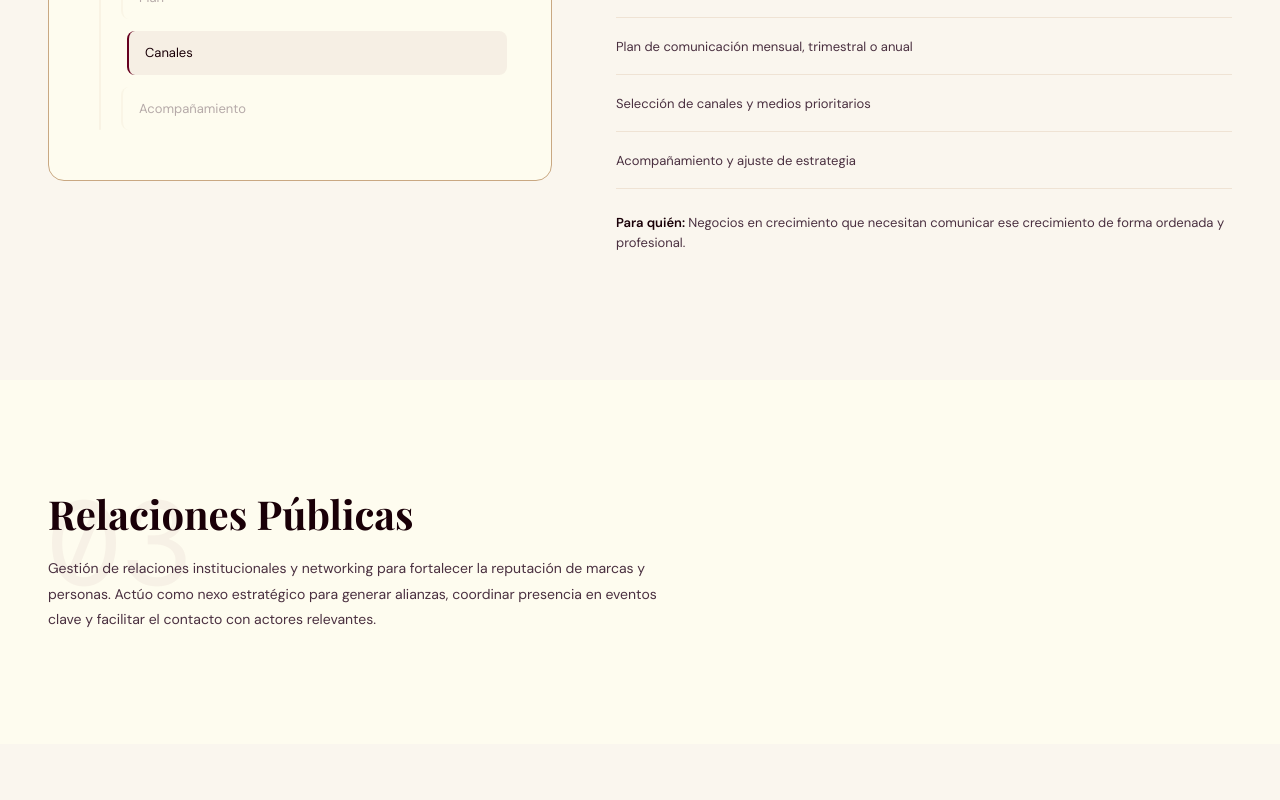
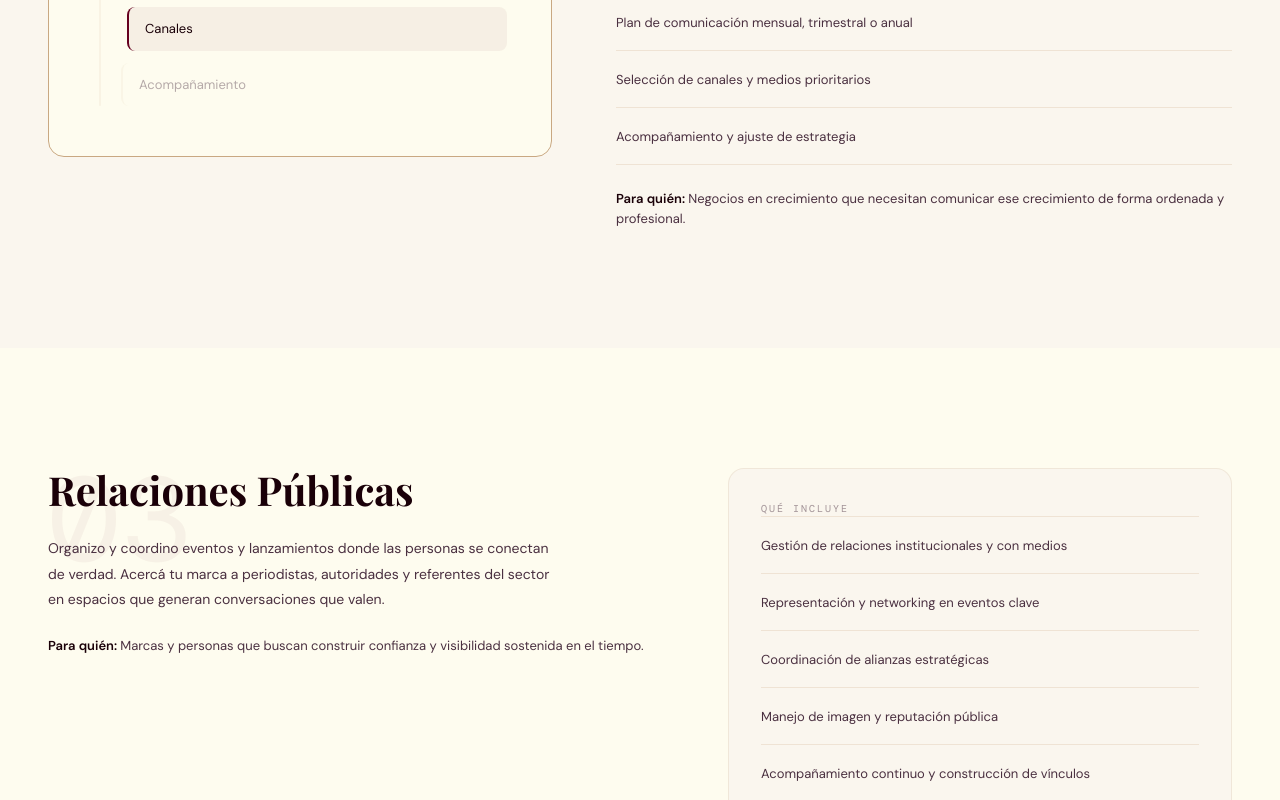
Before and after one commit to NicolasDebe/sanchezmarian-web, a Next.js app: page /servicios in a window 1280 px wide. Shown: the part 2000-2800 px from the top of the page. Built offline with nearby package versions, Linux system fonts and the light colour scheme; a web font is replaced by a local one.

Commit message:
Integrar 3 fotos: bio, sobre-marian, contacto

```diff
--- a/components/servicios-page-sections.tsx
+++ b/components/servicios-page-sections.tsx
@@ -25,6 +25,14 @@ const ESTRATEGIA_INCLUDES = [
   "Acompañamiento y ajuste de estrategia",
 ]
 const PASOS = ["Diagnóstico", "Posicionamiento", "Plan", "Canales", "Acompañamiento"]
+
+const RRPP_INCLUDES = [
+  "Gestión de relaciones institucionales y con medios",
+  "Representación y networking en eventos clave",
+  "Coordinación de alianzas estratégicas",
+  "Manejo de imagen y reputación pública",
+  "Acompañamiento continuo y construcción de vínculos",
+]
 
 /* ─── shared ─────────────────────────────────────────────────── */
 function IncludesList({ items, dark = false }: { items: string[]; dark?: boolean }) {
@@ -183,7 +191,7 @@ function TypewriterSuffix() {
 ═══════════════════════════════════════════════════════════════ */
 function ServicioPrensaSection() {
   return (
-    <section id="01" className="bg-bordo py-24 lg:py-32">
+    <section id="01" className="bg-bordo py-[120px]">
       <div className="max-w-7xl mx-auto px-6 lg:px-12 grid grid-cols-1 lg:grid-cols-[55fr_45fr] gap-12 lg:gap-16 items-start">
 
         <motion.div
@@ -306,7 +314,7 @@ function AnimatedSteps() {
 
 function ServicioEstrategiaSection() {
   return (
-    <section id="02" className="bg-hueso-oscuro py-24 lg:py-32">
+    <section id="02" className="bg-hueso-oscuro py-[120px]">
       <div className="max-w-7xl mx-auto px-6 lg:px-12 grid grid-cols-1 lg:grid-cols-[45fr_55fr] gap-12 lg:gap-16 items-center">
 
         <motion.div variants={fadeLeft} initial="hidden" whileInView="visible" viewport={viewportOnce}>
@@ -357,105 +365,47 @@ function ServicioEstrategiaSection() {
 ═══════════════════════════════════════════════════════════════ */
 function ServicioRRPPSection() {
   return (
-    <section id="03" className="bg-hueso py-24 lg:py-28">
-      <div className="max-w-7xl mx-auto px-6 lg:px-12 relative">
-        <span
-          className="absolute -top-2 left-6 lg:left-12 font-mono leading-none text-bordo select-none pointer-events-none"
-          style={{ fontSize: 120, opacity: 0.04 }}
-          aria-hidden
-        >
-          03
-        </span>
-        <motion.div
-          variants={fadeUpStagger}
-          initial="hidden"
-          whileInView="visible"
-          viewport={viewportOnce}
-          className="relative z-10 max-w-[640px]"
-        >
-          <motion.h2 variants={fadeUp} className="font-playfair font-bold text-negro-bordo text-[40px] leading-[1.1] mb-5">
-            Relaciones Públicas
-          </motion.h2>
-          <motion.p variants={fadeUp} className="font-sans text-[14px] text-gris-bordo leading-[1.8]">
-            Gestión de relaciones institucionales y networking para fortalecer la reputación de
-            marcas y personas. Actúo como nexo estratégico para generar alianzas, coordinar
-            presencia en eventos clave y facilitar el contacto con actores relevantes.
-          </motion.p>
-        </motion.div>
-      </div>
-    </section>
-  )
-}
-
-/* ═══════════════════════════════════════════════════════════════
-   CAMBIO 5 — COMPARACIÓN: "Conversemos →"
-═══════════════════════════════════════════════════════════════ */
-const COMPARACION = [
-  { num: "01", name: "Prensa y Comunicación",    frase: "Quiero salir en los medios.",           duracion: "Campañas puntuales o mensuales", featured: true  },
-  { num: "02", name: "Comunicación Estratégica", frase: "Necesito un plan de comunicación.",      duracion: "Trimestral o anual",             featured: false },
-  { num: "03", name: "Relaciones Públicas",       frase: "Quiero construir red y reputación.",    duracion: "Acompañamiento continuo",        featured: false },
-]
-
-function ComparacionSection() {
-  return (
-    <section className="bg-hueso-oscuro py-20 lg:py-24">
-      <div className="max-w-7xl mx-auto px-6 lg:px-12">
+    <section id="03" className="bg-hueso py-[120px]">
+      <div className="max-w-7xl mx-auto px-6 lg:px-12 grid grid-cols-1 lg:grid-cols-[55fr_45fr] gap-12 lg:gap-16 items-start">
 
         <motion.div
           variants={fadeUpStagger}
           initial="hidden"
           whileInView="visible"
           viewport={viewportOnce}
-          className="text-center mb-14"
+          className="flex flex-col gap-6 relative"
         >
-          <motion.h2 variants={fadeUp} className="font-playfair font-bold text-negro-bordo text-[36px] leading-[1.1] mb-3">
-            ¿Cuál necesitás?
+          <span
+            className="absolute -top-2 left-0 font-mono leading-none text-bordo select-none pointer-events-none"
+            style={{ fontSize: 120, opacity: 0.04 }}
+            aria-hidden
+          >
+            03
+          </span>
+          <motion.h2 variants={fadeUp} className="font-playfair font-bold text-negro-bordo text-[40px] leading-[1.1] relative z-10">
+            Relaciones Públicas
           </motion.h2>
-          <motion.p variants={fadeUp} className="font-sans text-[14px] text-gris-bordo">
-            Tres formas distintas de trabajar, según tu etapa y objetivo.
+          <motion.p variants={fadeUp} className="font-sans text-[14px] text-gris-bordo leading-[1.8] max-w-[520px] relative z-10">
+            Organizo y coordino eventos y lanzamientos donde las personas se conectan de verdad.
+            Acercá tu marca a periodistas, autoridades y referentes del sector en espacios que
+            generan conversaciones que valen.
+          </motion.p>
+          <motion.p variants={fadeUp} className="font-sans text-[13px] relative z-10">
+            <span className="font-semibold text-negro-bordo">Para quién: </span>
+            <span className="text-gris-bordo">
+              Marcas y personas que buscan construir confianza y visibilidad sostenida en el tiempo.
+            </span>
           </motion.p>
         </motion.div>
 
         <motion.div
-          variants={fadeUpStagger}
+          variants={revealCard}
           initial="hidden"
           whileInView="visible"
           viewport={viewportOnce}
-          className="grid grid-cols-1 md:grid-cols-3 gap-6"
+          className="bg-hueso-oscuro rounded-2xl p-8 flex flex-col gap-6 border border-dorado/20"
         >
-          {COMPARACION.map((s) => (
-            <motion.div
-              key={s.num}
-              variants={revealCard}
-              className={`bg-hueso rounded-xl p-7 flex flex-col gap-5 relative ${
-                s.featured
-                  ? "border-t-[3px] border-t-bordo border-x border-b border-dorado/20"
-                  : "border border-dorado/15"
-              }`}
-            >
-              {s.featured && (
-                <span className="absolute -top-[11px] left-6 font-mono text-[9px] uppercase tracking-[0.15em] bg-bordo text-hueso px-2 py-0.5 rounded-sm">
-                  Más solicitado
-                </span>
-              )}
-              <div>
-                <p className="font-sans font-semibold text-[16px] text-negro-bordo mb-1">{s.name}</p>
-                <p className="font-sans text-[13px] text-gris-bordo italic">{s.frase}</p>
-              </div>
-              <div className="h-px bg-dorado/20" />
-              <div>
-                <span className="font-mono text-[9px] uppercase tracking-[0.15em] text-gris-bordo/50">Duración típica</span>
-                <p className="font-sans text-[13px] text-gris-bordo mt-1">{s.duracion}</p>
-              </div>
-              {/* CAMBIO 5: "Conversemos →" */}
-              <Link
-                href="/contacto"
-                className="mt-auto inline-flex items-center justify-center border border-bordo text-bordo font-sans text-[13px] px-4 py-2.5 rounded-lg hover:bg-bordo hover:text-hueso transition-all duration-200"
-              >
-                Quiero este servicio →
-              </Link>
-            </motion.div>
-          ))}
+          <IncludesList items={RRPP_INCLUDES} />
         </motion.div>
 
       </div>
@@ -464,8 +414,45 @@ function ComparacionSection() {
 }
 
 /* ═══════════════════════════════════════════════════════════════
-   EXPORT — CAMBIO 6: sin CtaCierreSection
+   CTA CIERRE
 ═══════════════════════════════════════════════════════════════ */
+function CtaSimpleServicios() {
+  return (
+    <section
+      className="py-[120px]"
+      style={{
+        background:
+          "radial-gradient(ellipse at 25% 40%, rgba(140,26,53,0.35) 0%, transparent 65%), var(--color-bordo)",
+      }}
+    >
+      <motion.div
+        variants={fadeUpStagger}
+        initial="hidden"
+        whileInView="visible"
+        viewport={viewportOnce}
+        className="max-w-7xl mx-auto px-6 lg:px-12 text-center flex flex-col items-center gap-8"
+      >
+        <motion.h2
+          variants={fadeUp}
+          className="font-playfair font-bold text-hueso"
+          style={{ fontSize: "clamp(2rem, 4vw, 3rem)", lineHeight: 1.1 }}
+        >
+          ¿Tenés una historia para contar?
+        </motion.h2>
+        <motion.div variants={fadeUp}>
+          <Link
+            href="/#contacto"
+            className="inline-flex items-center gap-2 bg-hueso text-bordo font-sans font-semibold px-8 py-4 rounded-full hover:bg-arena active:scale-[0.98] transition-all"
+            style={{ fontSize: 15 }}
+          >
+            Escribime
+          </Link>
+        </motion.div>
+      </motion.div>
+    </section>
+  )
+}
+
 export function ServiciosPageSections() {
   return (
     <>
@@ -474,7 +461,7 @@ export function ServiciosPageSections() {
       <ServicioEstrategiaSection />
       <ServicioRRPPSection />
       <TimelineRelacionesPublicas />
-      <ComparacionSection />
+      <CtaSimpleServicios />
     </>
   )
 }
--- a/components/sobre-marian-sections.tsx
+++ b/components/sobre-marian-sections.tsx
@@ -403,7 +403,7 @@ function CtaCierre() {
         </motion.p>
         <motion.div variants={fadeUp}>
           <Link
-            href="/contacto"
+            href="/#contacto"
             className="inline-flex items-center gap-2 bg-hueso text-bordo font-sans text-[15px] font-semibold px-8 py-4 rounded-full hover:bg-arena active:scale-[0.98] transition-all"
           >
             Conversemos →
```
Also changed, not shown: components/timeline-relaciones-publicas.tsx (+1 -36 lines).
